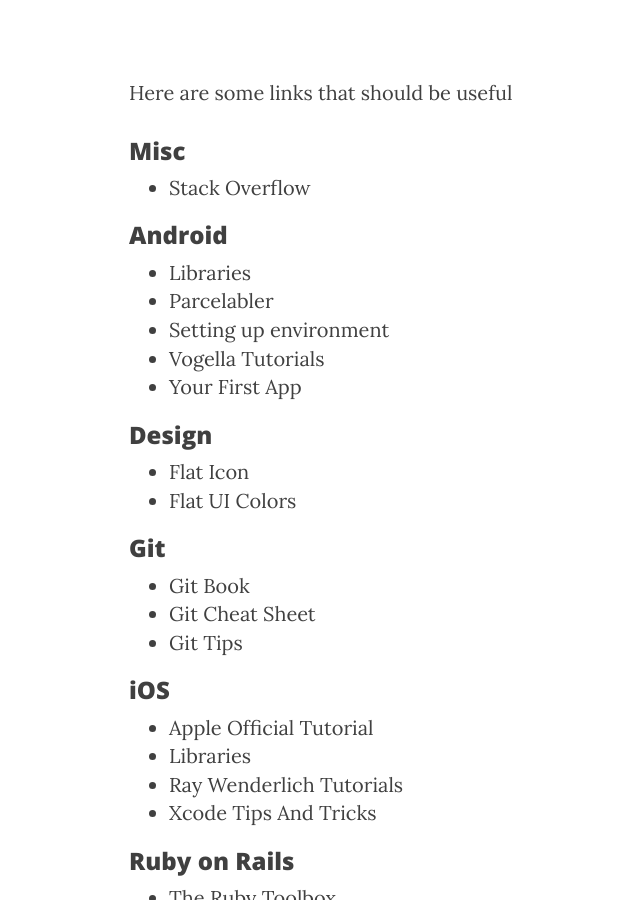
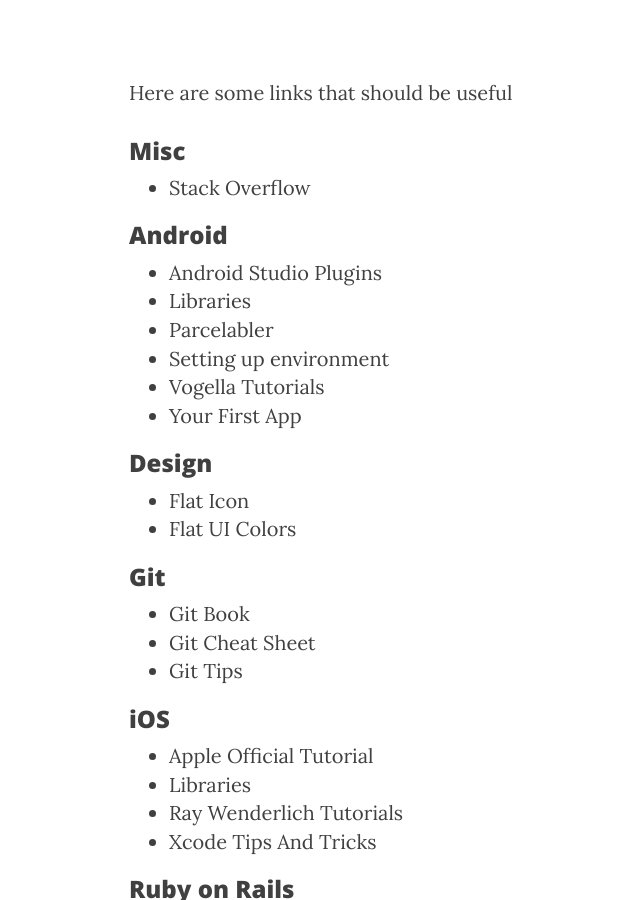
Before and after one commit to RxDx/rxdx.github.io, a Jekyll site: the page built from _posts/2016-07-01-useful-resources.markdown, in a window 1280 px wide and 900 px high, scrolled down 415 px. Shown: the whole window, without its empty margins (136-776 px from the left). Built offline with Jekyll 4.4.1, drawn with Linux system fonts in a browser that asks for light colours; nearby versions of some CDN libraries.

Commit message:
Useful Resources: Add Android Studio Plugins

```diff
--- a/_posts/2016-07-01-useful-resources.markdown
+++ b/_posts/2016-07-01-useful-resources.markdown
@@ -11,6 +11,7 @@ Here are some links that should be useful
 * [Stack Overflow](http://stackoverflow.com/)
 
 ### Android
+* [Android Studio Plugins](https://github.com/balsikandar/Android-Studio-Plugins)
 * [Libraries](https://github.com/wasabeef/awesome-android-ui)
 * [Parcelabler](http://www.parcelabler.com/)
 * [Setting up environment](https://www.raywenderlich.com/120177/beginning-android-development-tutorial-installing-android-studio)
```
